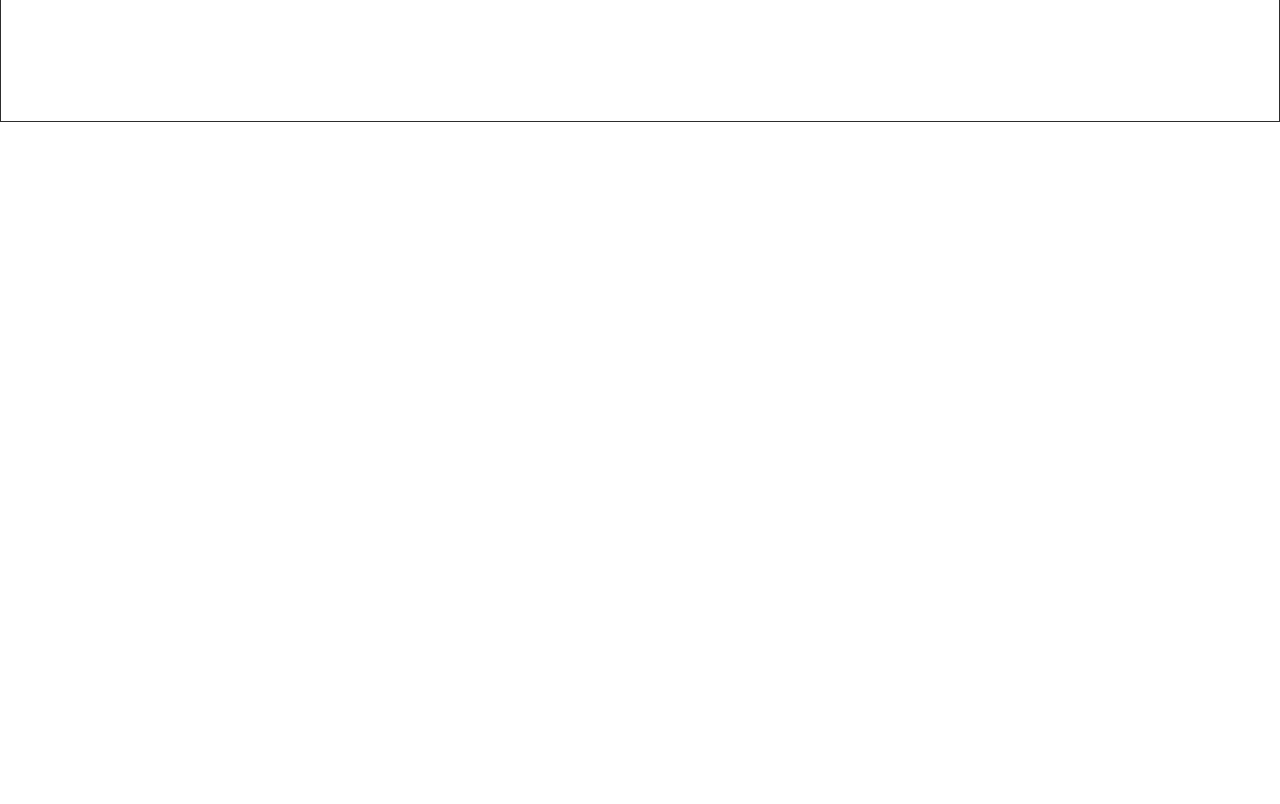
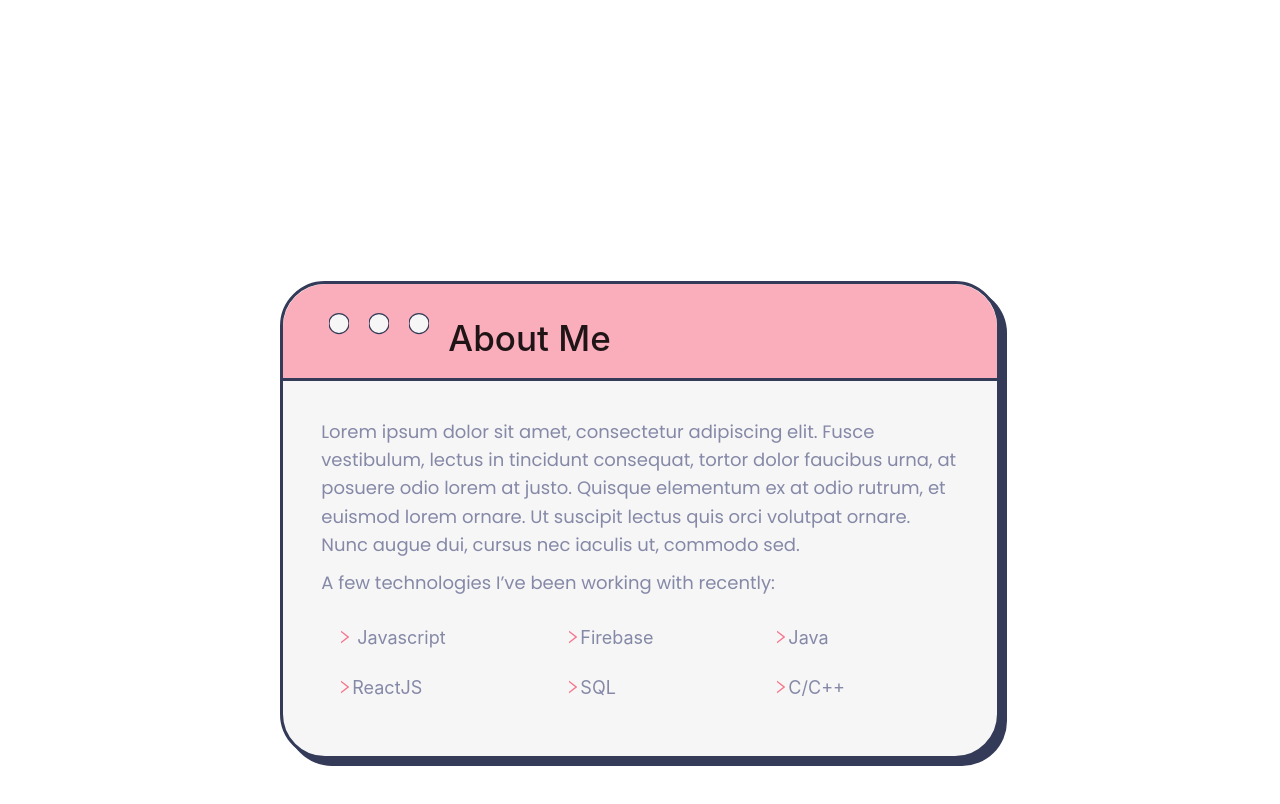
Before and after one commit to visathongdee/personal-website, a React (Create React App) app in the folder my-app/: page / in a window 1280 px wide. Shown: the part 680-1484 px from the top of the page. Before the commit the page ends 802 px from the top, so only its background shows below. Built offline with nearby package versions, Linux system fonts and the light colour scheme.

Commit message:
committed the last couple changes in the last month
:D
comitted by athan yang

```diff
--- a/my-app/package.json
+++ b/my-app/package.json
@@ -3,6 +3,8 @@
   "version": "0.1.0",
   "private": true,
   "dependencies": {
+    "@ant-design/icons": "^5.0.1",
+    "@ant-design/icons-svg": "^4.2.1",
     "@testing-library/jest-dom": "^5.16.5",
     "@testing-library/react": "^13.4.0",
     "@testing-library/user-event": "^13.5.0",
@@ -13,6 +15,7 @@
     "antd": "^5.3.0",
     "react": "^18.2.0",
     "react-dom": "^18.2.0",
+    "react-icons": "^4.8.0",
     "react-router-dom": "^6.9.0",
     "react-scripts": "5.0.1",
     "typescript": "^4.9.5",
--- a/my-app/src/App.js
+++ b/my-app/src/App.js
@@ -20,7 +20,7 @@ function App() {
             primary: "#343B58",
             primaryDark: "#24283B",
             primaryLight: "#8589A7",
-            lightPink: "#FAADBB",
+            lightPink: "#FAA9BB",
             darkPink: "#F7768E",
           },
         }}
--- a/my-app/src/pages/home.js
+++ b/my-app/src/pages/home.js
@@ -3,6 +3,7 @@ import "../style.css";
 import { Button, theme } from "antd";
 // import { useNavigate } from "react-router-dom";
 import Landing from "./sections/landing";
+import AboutMe from "./sections/aboutMe";
 
 const { useToken } = theme;
 
@@ -12,6 +13,7 @@ export default function Home() {
     // <div className="centerComp">
     <div>
       <Landing />
+      <AboutMe />
     </div>
   );
 }
--- /dev/null
+++ b/my-app/src/pages/sections/aboutMe.js
@@ -0,0 +1,64 @@
+import React from "react";
+import "../../style.css";
+import { theme, Card } from "antd";
+import { RightOutlined, StarTwoTone } from "@ant-design/icons";
+import { BsFillCircleFill } from "react-icons/bs";
+// import { RightOutlined, MessageOutlined } from "@ant-design/icons";
+// import { useNavigate } from "react-router-dom";
+
+const { useToken } = theme;
+
+export default function AboutMe() {
+  const { token } = useToken();
+  const aboutMeTitle = (
+    <div style={{ justifyContent: "center", alignContent: "center" }}>
+      <BsFillCircleFill className="circleIcon" />
+      <BsFillCircleFill className="circleIcon" />
+      <BsFillCircleFill className="circleIcon" /> About Me
+    </div>
+  );
+  return (
+    <div className="parent">
+      <div className="container">
+        <Card title={aboutMeTitle} style={{ textAlign: "left" }}>
+          <p>
+            Lorem ipsum dolor sit amet, consectetur adipiscing elit. Fusce
+            vestibulum, lectus in tincidunt consequat, tortor dolor faucibus
+            urna, at posuere odio lorem at justo. Quisque elementum ex at odio
+            rutrum, et euismod lorem ornare. Ut suscipit lectus quis orci
+            volutpat ornare. Nunc augue dui, cursus nec iaculis ut, commodo sed.
+          </p>
+          <p>A few technologies I’ve been working with recently:</p>
+          <div className="skillsGrid">
+            {/* <div className="gridItem">
+              <RightOutlined style={{ width: "12px", color: "#FAA9BB" }} />
+            </div> */}
+            <div className="gridItem">
+              <RightOutlined className="bullet" /> Javascript
+            </div>
+            <div className="gridItem">
+              <RightOutlined className="bullet" />
+              Firebase
+            </div>
+            <div className="gridItem">
+              <RightOutlined className="bullet" />
+              Java
+            </div>
+            <div className="gridItem">
+              <RightOutlined className="bullet" />
+              ReactJS
+            </div>
+            <div className="gridItem">
+              <RightOutlined className="bullet" />
+              SQL
+            </div>
+            <div className="gridItem">
+              <RightOutlined style={{ width: "15px", color: token.darkPink }} />
+              C/C++
+            </div>
+          </div>
+        </Card>
+      </div>
+    </div>
+  );
+}
--- a/my-app/src/pages/sections/landing.js
+++ b/my-app/src/pages/sections/landing.js
@@ -18,7 +18,7 @@ export default function Landing() {
         </h1>
         <h2
           style={{
-            color: token.colorPrimaryLight,
+            color: token.primaryLight,
             margin: "0px",
             textAlign: "left",
           }}
--- a/my-app/src/style.css
+++ b/my-app/src/style.css
@@ -10,7 +10,7 @@ html {
     src: url('https://fonts.googleapis.com/css2?family=Poppins:ital,wght@0,100;0,200;0,300;0,400;0,500;0,600;0,700;0,800;0,900;1,100;1,200;1,300;1,400;1,500;1,600;1,700;1,800;1,900&display=swap');
 } */
 
-* {
+p body h1 h2 {
     font-family: 'Poppins', sans-serif;
     color: #343B58;
 }
@@ -18,40 +18,88 @@ html {
 h1 {
     font-family: 'Poppins', sans-serif;
     font-weight: 500;
+    color: #343B58;
 }
 
 body, h2 {
     font-family: 'Poppins', sans-serif;
     font-weight: 400;
+    color: #343B58;
 }
 
-.centerComp {
-    left: 0;
-    line-height: 200px;
-    margin-top: -100px;
-    position: absolute;
-    text-align: left;
-    top: 50%;
-    width: 100%;
+p {
+    font-family: 'Poppins', sans-serif;
+    font-weight: 400;
+    color: #8589A7;
+    margin-top: 0px;
+    margin-bottom: 10px;
 }
 
 .parent {
     display: flex;
-    justify-content: center;
     flex-direction: column;
     justify-content: center;
     align-items: center;
-    border: 1px solid #2d2d2d;
+    /* border: 1px solid #2d2d2d; */
     height: 100vh;
 }
 .container {
     flex-direction: column;
     padding: 0;
-    /* min-height: 700px;
-    max-height: 500px; */
-    /* background-color: black; */
-    /* display: flex;
-    flex-direction: column;
+}
+
+.ant-card {
+    width: 90vh;
+    border-width: 3px;
+    border-color: #343B58;
+    box-shadow: 7px 7px #343B58;
+    border-radius: 45px;
+}
+
+.ant-card .ant-card-head-title {
+    font-size: 35px;
+    font-weight: 500;
+    margin: 12px;
+}
+
+.ant-card .ant-card-head {
+    background: #FAADBB;
+    border-width: 3px;
+    border-color: #343B58;
+    border-radius: 43px 43px 0px 0px;
+}
+
+.ant-card .ant-card-body{
+    font-size: 18px;
+    margin: 2%;
+}
+
+.skillsGrid{
+    display: grid;
+    gap: 10px;
+    grid-template-columns: auto auto auto;
+    padding: 10px;
+}
+
+.gridItem {
+    padding: 6px;
     text-align: left;
-    background-color: black; */
+    color: #8589A7;
+  }
+
+/* svg {
+    fill: #F7768E;
+} */
+
+.bullet {
+    width: 15px;
+    color: #F7768E;
 }
+.circleIcon{
+    padding: 10px;
+    width: 20px;
+    stroke: #343B58;
+    stroke-width: 1px;
+    fill: #F6F6F6;
+    margin: 0;
+}
```
Also changed, not shown: 1 other file (tests, documents, lock files or other folders).
